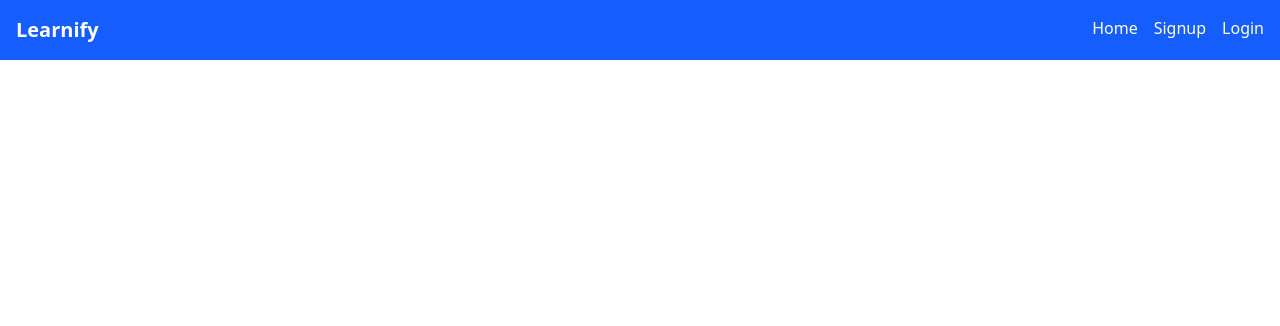
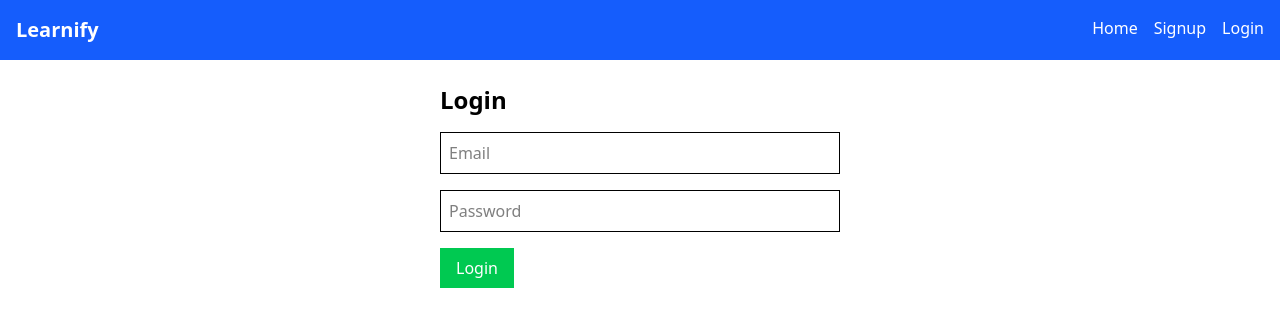
Before and after one commit to prince-sutariya-6353/Learnify_2, a React (Vite) app in the folder client/: page /login in a window 1280 px wide. Shown: the top 326 px of the page. Built offline with nearby package versions, Linux system fonts and the light colour scheme; no server answers.

Commit message:
first commit

```diff
--- a/client/src/App.jsx
+++ b/client/src/App.jsx
@@ -2,6 +2,7 @@
 import { BrowserRouter as Router, Routes, Route } from "react-router-dom";
 import axios from "axios";
 import Signup from "./pages/Signup";
+import Login from "./pages/Login";           // ✅ Add Login page
 import Header from "./components/Header";
 
 function App() {
@@ -16,15 +17,24 @@
     axios
       .get(backendURL)
       .then((res) => setMessage(res.data.message))
-      .catch(() => setMessage("Failed to connect to backend"));
+      .catch(() => setMessage("❌ Failed to connect to backend"));
   }, [backendURL]);
 
   return (
     <Router>
       <Header />
       <Routes>
-        <Route path="/" element={<h1 className="text-center mt-10 text-3xl">Welcome to Learnify<br/>{message}</h1>} />
+        <Route
+          path="/"
+          element={
+            <div className="text-center mt-10">
+              <h1 className="text-3xl font-bold">Welcome to Learnify</h1>
+              <p className="mt-4 text-lg text-gray-600">{message}</p>
+            </div>
+          }
+        />
         <Route path="/signup" element={<Signup />} />
+        <Route path="/login" element={<Login />} /> {/* ✅ Add Login route */}
       </Routes>
     </Router>
   );
--- /dev/null
+++ b/client/src/pages/Login.jsx
@@ -0,0 +1,57 @@
+import React, { useState } from "react";
+import axios from "axios";
+
+const backendURL =
+  import.meta.env.MODE === "development"
+    ? "http://localhost:3000"
+    : "https://test-lyart-gamma-43.vercel.app";
+
+function Login() {
+  const [form, setForm] = useState({ email: "", password: "" });
+  const [message, setMessage] = useState("");
+
+  const handleChange = (e) =>
+    setForm({ ...form, [e.target.name]: e.target.value });
+
+  const handleSubmit = async (e) => {
+    e.preventDefault();
+    try {
+      const res = await axios.post(`${backendURL}/api/login`, form);
+      setMessage(res.data.message);
+      console.log("Logged in user:", res.data.user);
+      // Optionally save token: localStorage.setItem("token", res.data.token);
+    } catch (err) {
+      setMessage(err.response?.data?.message || "Login failed");
+    }
+  };
+
+  return (
+    <div className="p-6 max-w-md mx-auto">
+      <h2 className="text-2xl mb-4 font-bold">Login</h2>
+      <form onSubmit={handleSubmit} className="space-y-4">
+        <input
+          name="email"
+          type="email"
+          placeholder="Email"
+          onChange={handleChange}
+          className="border p-2 w-full"
+          required
+        />
+        <input
+          name="password"
+          type="password"
+          placeholder="Password"
+          onChange={handleChange}
+          className="border p-2 w-full"
+          required
+        />
+        <button type="submit" className="bg-green-500 text-white px-4 py-2">
+          Login
+        </button>
+      </form>
+      {message && <p className="mt-4 text-red-500">{message}</p>}
+    </div>
+  );
+}
+
+export default Login;
```
